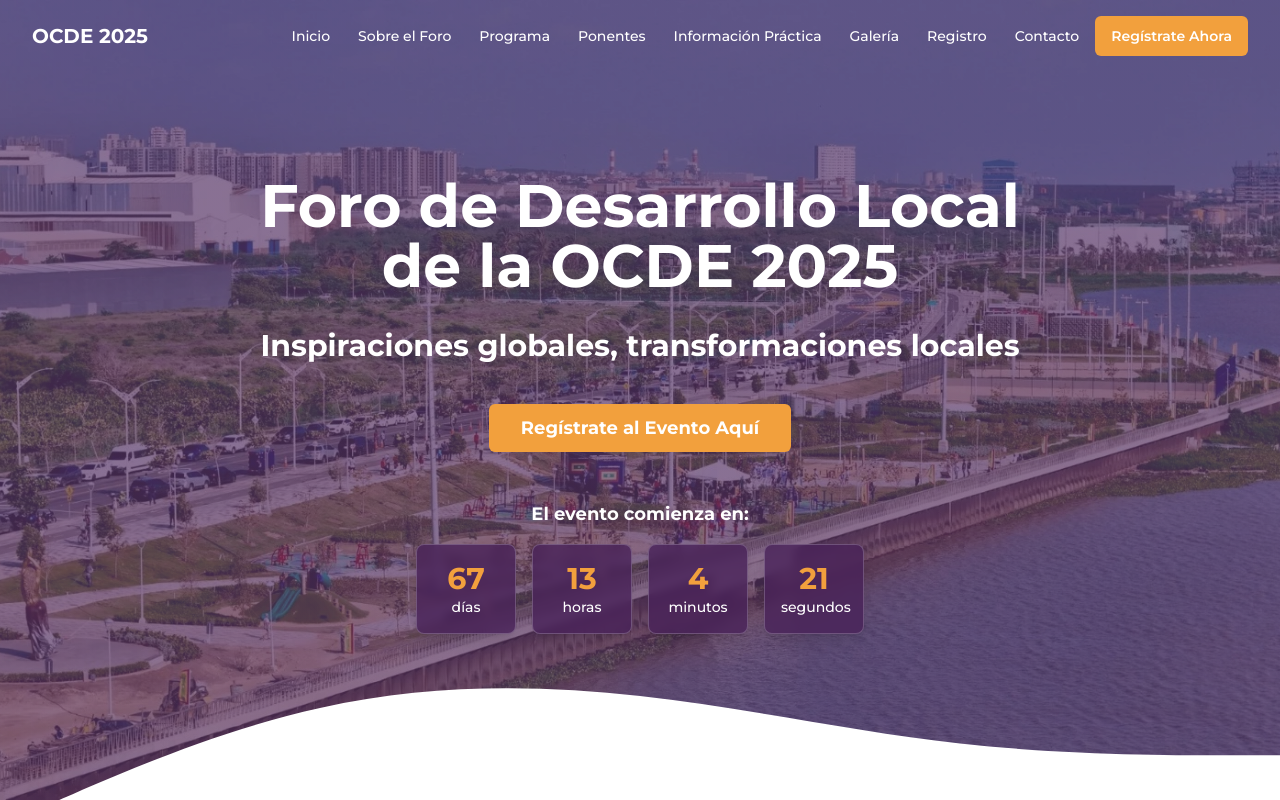
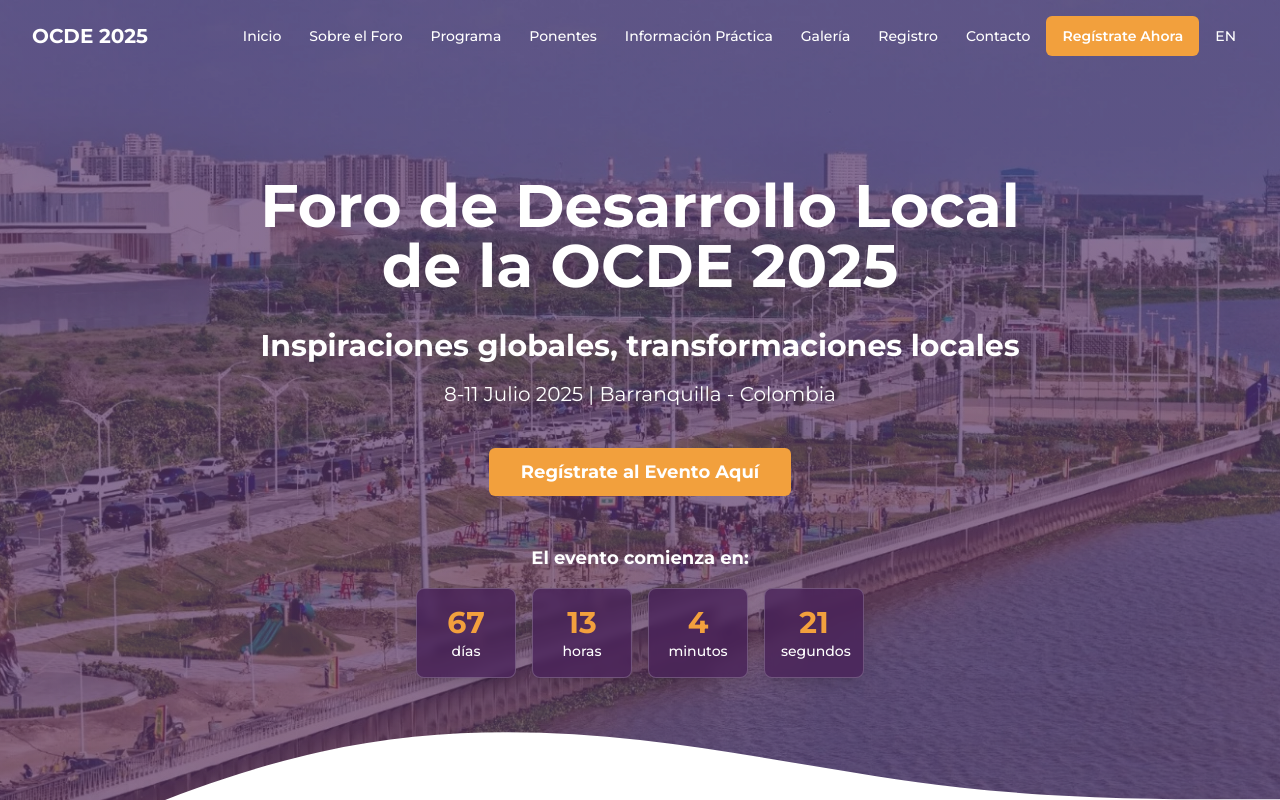
Before and after one commit to luigydlty/barranquilla-ocde-converge, a React (Vite) app: page / in a window 1280 px wide. Shown: the top 800 px of the page. Built offline with nearby package versions, Linux system fonts and the light colour scheme.

Commit message:
feat: Add language toggle and event details
Add language toggle functionality and event date/location to the hero section.

```diff
--- a/src/components/Hero.tsx
+++ b/src/components/Hero.tsx
@@ -1,8 +1,11 @@
 
 import { Button } from '@/components/ui/button';
 import Countdown from '@/components/Countdown';
+import { useLanguage } from '@/context/LanguageContext';
 
 const Hero = () => {
+  const { t } = useLanguage();
+
   return (
     <section
       id="home"
@@ -20,16 +23,20 @@ const Hero = () => {
       <div className="container-custom relative z-10 flex-1 flex flex-col justify-center items-center">
         <div className="max-w-3xl mx-auto text-center">
           <h1 className="text-3xl md:text-5xl font-bold text-white mb-8 mt-16 animate-fade-in my-[16px] lg:text-6xl">
-            Foro de Desarrollo Local de la OCDE 2025
+            {t("homeTitle")}
           </h1>
 
-          <p className="text-xl mb-10 animate-fade-up text-white font-bold md:text-3xl">
-            Inspiraciones globales, transformaciones locales
+          <p className="text-xl mb-4 animate-fade-up text-white font-bold md:text-3xl">
+            {t("homeSubtitle")}
+          </p>
+
+          <p className="text-lg mb-10 animate-fade-up text-white md:text-xl">
+            {t("dateLocation")}
           </p>
 
           <div className="flex justify-center mb-12">
             <Button size="lg" className="bg-custom-orange hover:bg-custom-orange/90 text-white font-bold text-lg px-8 py-6">
-              Regístrate al Evento Aquí
+              {t("register")}
             </Button>
           </div>
 
--- /dev/null
+++ b/src/components/LanguageSwitcher.tsx
@@ -0,0 +1,24 @@
+
+import { Button } from "@/components/ui/button";
+import { useLanguage } from "@/context/LanguageContext";
+
+const LanguageSwitcher = () => {
+  const { language, setLanguage } = useLanguage();
+
+  const toggleLanguage = () => {
+    setLanguage(language === "es" ? "en" : "es");
+  };
+
+  return (
+    <Button
+      variant="ghost"
+      size="sm"
+      onClick={toggleLanguage}
+      className="text-white hover:bg-custom-purple/40 hover:text-custom-orange"
+    >
+      {language === "es" ? "EN" : "ES"}
+    </Button>
+  );
+};
+
+export default LanguageSwitcher;
--- a/src/components/NavBar.tsx
+++ b/src/components/NavBar.tsx
@@ -2,10 +2,13 @@
 import { useState, useEffect } from 'react';
 import { Menu, X, Calendar, Info, Users, MapPin, Mail, Pencil, Home, Image } from 'lucide-react';
 import { Button } from '@/components/ui/button';
+import LanguageSwitcher from './LanguageSwitcher';
+import { useLanguage } from '@/context/LanguageContext';
 
 const NavBar = () => {
   const [isPastHero, setIsPastHero] = useState(false);
   const [isMobileMenuOpen, setIsMobileMenuOpen] = useState(false);
+  const { t } = useLanguage();
 
   useEffect(() => {
     const handleScroll = () => {
@@ -29,14 +32,14 @@ const NavBar = () => {
   }, []);
 
   const navItems = [
-    { name: "Inicio", href: "#home", icon: <Home className="h-5 w-5" /> },
-    { name: "Sobre el Foro", href: "#about", icon: <Info className="h-5 w-5" /> },
-    { name: "Programa", href: "#agenda", icon: <Calendar className="h-5 w-5" /> },
-    { name: "Ponentes", href: "#speakers", icon: <Users className="h-5 w-5" /> },
-    { name: "Información Práctica", href: "#venue", icon: <MapPin className="h-5 w-5" /> },
-    { name: "Galería", href: "#media", icon: <Image className="h-5 w-5" /> },
-    { name: "Registro", href: "#registration", icon: <Pencil className="h-5 w-5" /> },
-    { name: "Contacto", href: "#contact", icon: <Mail className="h-5 w-5" /> }
+    { name: t("home"), href: "#home", icon: <Home className="h-5 w-5" /> },
+    { name: t("about"), href: "#about", icon: <Info className="h-5 w-5" /> },
+    { name: t("program"), href: "#agenda", icon: <Calendar className="h-5 w-5" /> },
+    { name: t("speakers"), href: "#speakers", icon: <Users className="h-5 w-5" /> },
+    { name: t("venue"), href: "#venue", icon: <MapPin className="h-5 w-5" /> },
+    { name: t("gallery"), href: "#media", icon: <Image className="h-5 w-5" /> },
+    { name: t("registration"), href: "#registration", icon: <Pencil className="h-5 w-5" /> },
+    { name: t("contact"), href: "#contact", icon: <Mail className="h-5 w-5" /> }
   ];
 
   return (
@@ -67,12 +70,14 @@ const NavBar = () => {
               </a>
             ))}
             <Button className="ml-4 bg-custom-orange hover:bg-custom-orange/80 text-white font-semibold">
-              Regístrate Ahora
+              {t("registerNow")}
             </Button>
+            <LanguageSwitcher />
           </nav>
 
           {/* Mobile Menu Button */}
-          <div className="lg:hidden">
+          <div className="lg:hidden flex items-center gap-2">
+            <LanguageSwitcher />
             <button
               onClick={() => setIsMobileMenuOpen(!isMobileMenuOpen)}
               className="p-2 rounded-md focus:outline-none text-white"
@@ -104,7 +109,7 @@ const NavBar = () => {
             ))}
             <div className="px-3 py-2">
               <Button className="w-full bg-custom-orange hover:bg-custom-orange/80 text-white font-semibold">
-                Regístrate Ahora
+                {t("registerNow")}
               </Button>
             </div>
           </div>
--- /dev/null
+++ b/src/context/LanguageContext.tsx
@@ -0,0 +1,76 @@
+
+import React, { createContext, useContext, useState, ReactNode } from "react";
+
+type Language = "es" | "en";
+
+type Translations = {
+  [key: string]: {
+    es: string;
+    en: string;
+  };
+};
+
+// Default translations for all the text in the application
+const translations: Translations = {
+  homeTitle: {
+    es: "Foro de Desarrollo Local de la OCDE 2025",
+    en: "OECD Local Development Forum 2025"
+  },
+  homeSubtitle: {
+    es: "Inspiraciones globales, transformaciones locales",
+    en: "Global inspirations, local transformations"
+  },
+  dateLocation: {
+    es: "8-11 Julio 2025 | Barranquilla - Colombia",
+    en: "July 8-11, 2025 | Barranquilla - Colombia"
+  },
+  register: {
+    es: "Regístrate al Evento Aquí",
+    en: "Register for the Event Here"
+  },
+  // Nav menu items
+  home: { es: "Inicio", en: "Home" },
+  about: { es: "Sobre el Foro", en: "About the Forum" },
+  program: { es: "Programa", en: "Program" },
+  speakers: { es: "Ponentes", en: "Speakers" },
+  venue: { es: "Información Práctica", en: "Practical Information" },
+  gallery: { es: "Galería", en: "Gallery" },
+  registration: { es: "Registro", en: "Registration" },
+  contact: { es: "Contacto", en: "Contact" },
+  registerNow: { es: "Regístrate Ahora", en: "Register Now" }
+};
+
+type LanguageContextType = {
+  language: Language;
+  setLanguage: React.Dispatch<React.SetStateAction<Language>>;
+  t: (key: string) => string;
+};
+
+const LanguageContext = createContext<LanguageContextType | undefined>(undefined);
+
+export const LanguageProvider: React.FC<{ children: ReactNode }> = ({ children }) => {
+  const [language, setLanguage] = useState<Language>("es");
+
+  // Translation function
+  const t = (key: string): string => {
+    if (!translations[key]) {
+      console.warn(`Translation key "${key}" not found.`);
+      return key;
+    }
+    return translations[key][language];
+  };
+
+  return (
+    <LanguageContext.Provider value={{ language, setLanguage, t }}>
+      {children}
+    </LanguageContext.Provider>
+  );
+};
+
+export const useLanguage = (): LanguageContextType => {
+  const context = useContext(LanguageContext);
+  if (context === undefined) {
+    throw new Error("useLanguage must be used within a LanguageProvider");
+  }
+  return context;
+};
--- a/src/pages/Index.tsx
+++ b/src/pages/Index.tsx
@@ -9,9 +9,11 @@ import MediaGallery from "@/components/MediaGallery";
 import Registration from "@/components/Registration";
 import Contact from "@/components/Contact";
 import Footer from "@/components/Footer";
+import { LanguageProvider } from "@/context/LanguageContext";
 
 const Index = () => {
   return (
+    <LanguageProvider>
       <div className="min-h-screen">
         <NavBar />
         <Hero />
@@ -24,6 +26,7 @@ const Index = () => {
         <Contact />
         <Footer />
       </div>
+    </LanguageProvider>
   );
 };
 
```
Lines whose indentation alone changed are shown as unchanged.
